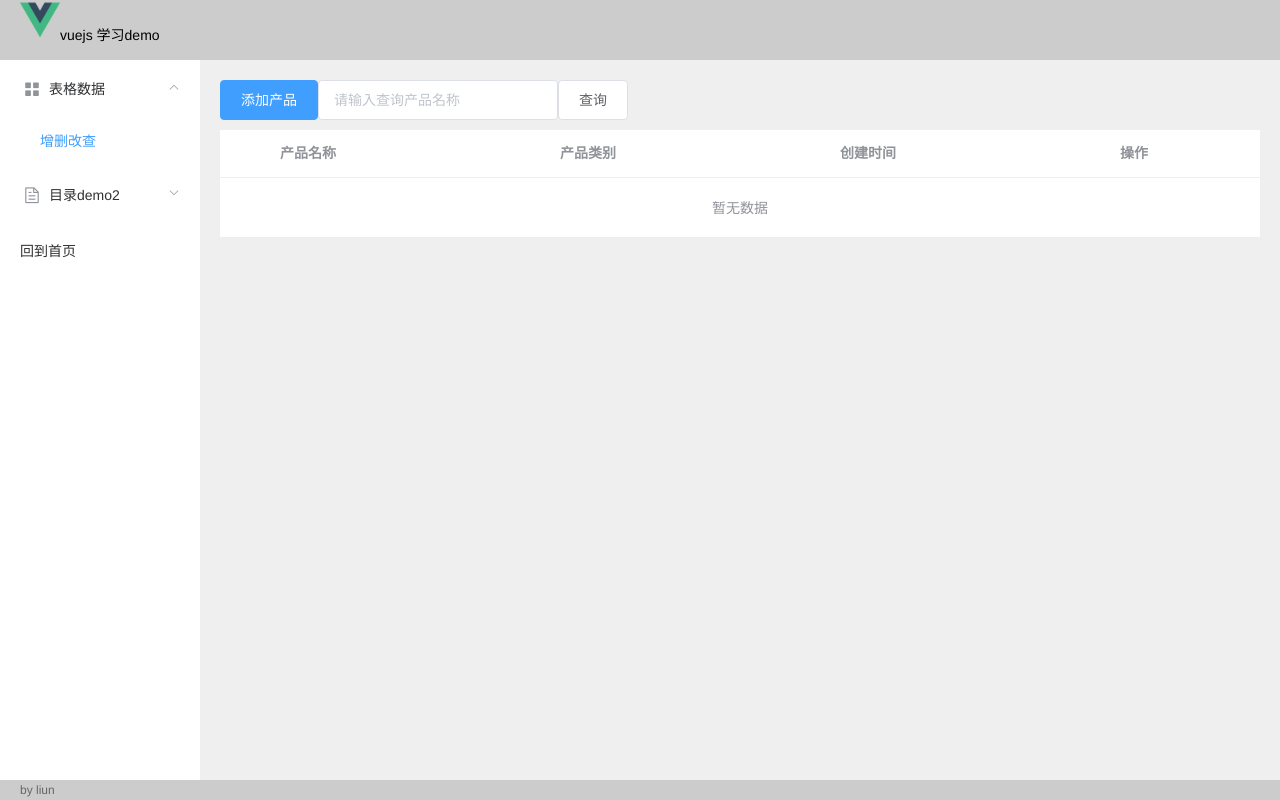
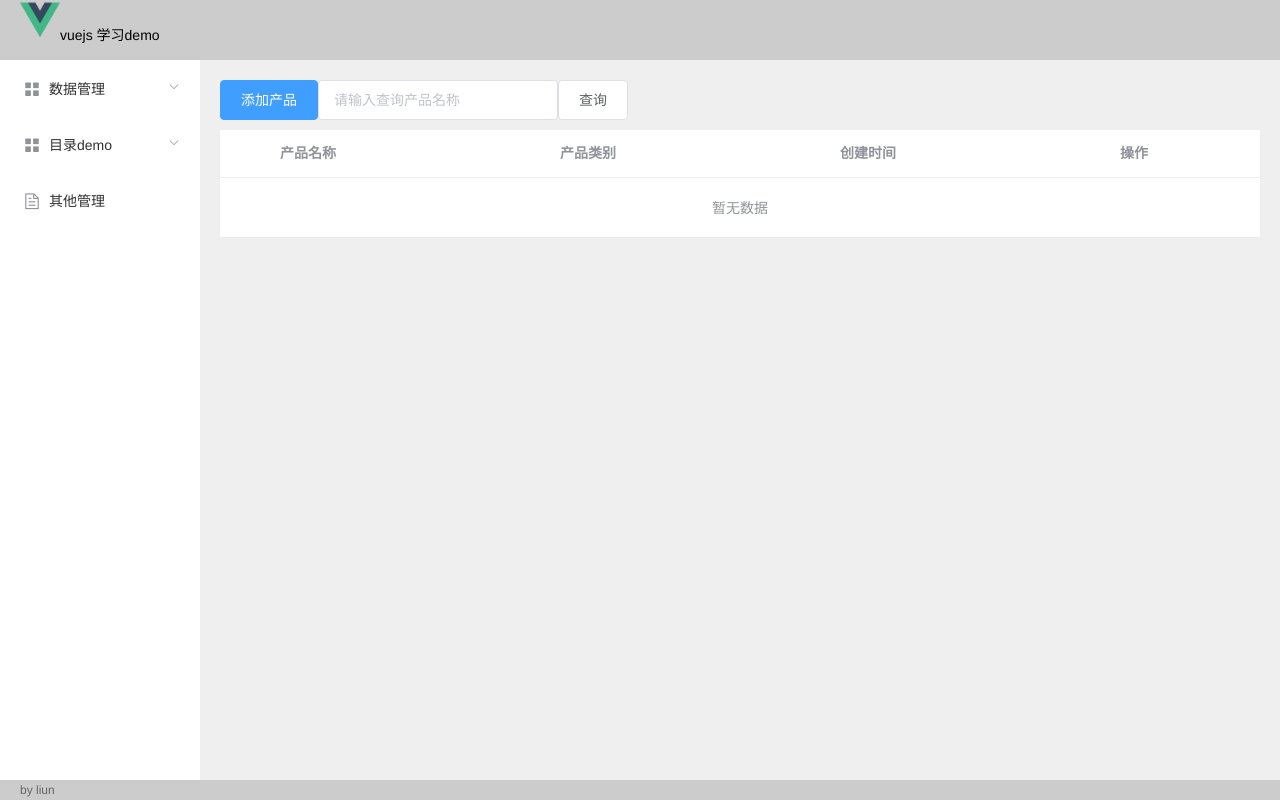
Before and after one commit to NianL/VueDemo, a Vue app: page /#/product in a window 1280 px wide. Built offline with nearby package versions, Linux system fonts and the light colour scheme.

Commit message:
update menu

```diff
--- a/src/components/LeftMenu.vue
+++ b/src/components/LeftMenu.vue
@@ -1,32 +1,24 @@
 <template>
 	<div>
-		<el-menu style="border-right:none;"
-		:default-active="$route.name"
-		:router="true"
-		class="el-menu-vertical-demo">
-			<el-submenu index="1">
-				<template slot="title">
-					<i class="el-icon-menu"></i>
-					<span>表格数据</span>
+		<el-menu style="border-right:none;" :default-active="$route.name" :router="true" class="el-menu-vertical-demo">
+			<template v-for='(item,index) in menuData'>
+				<template v-if='item.children == null || item.children.length == 0'>
+					<el-menu-item :index='item.url' @click='clickMenu(item)' :key="index">
+                        <i :class='item.icon'></i><span slot='title'>{{item.name}}</span>
+                    </el-menu-item>
 				</template>
-				<el-menu-item index="product">增删改查</el-menu-item>
-			</el-submenu>
-
-			<el-submenu index="2">
-				<template slot="title">
-					<i class="el-icon-document"></i>
-					<span>目录demo2</span>
+				<template v-else>
+					<el-submenu :index='item.url' :key="index">
+                        <template slot='title'>
+                            <i :class='item.icon'></i><span>{{item.name}}</span>
+                        </template>
+                        <el-menu-item :index='chil.url' :key='index' v-for='(chil,index) in item.children'>
+							<i :class='chil.icon'></i>
+							<span>{{chil.name}}</span>
+						</el-menu-item>
+                    </el-submenu>
 				</template>
-				<el-menu-item-group>
-					<template slot="title">目录2</template>
-					<el-menu-item index="2-1">2.1</el-menu-item>
-					<el-menu-item index="2-2">2.2</el-menu-item>
-				</el-menu-item-group>
-			</el-submenu>
-
-			<el-menu-item index="home">
-				<span slot="title">回到首页</span>
-			</el-menu-item>
+			</template>
 		</el-menu>
 	</div>
 </template>
@@ -36,7 +28,31 @@
 export default {
   data: function(){
     return {
-
+		menuData:[
+			{
+				name: "数据管理",
+				icon: "el-icon-menu",
+				url: "tableDemo",
+				children: [
+					{ name: "增删改查", icon: null, url: "/product" },
+				]
+			},
+			{
+				name: "目录demo",
+				icon: "el-icon-menu",
+				url: "upload",
+				children: [
+					{ name: "目录1.1", icon: null, url: "/1.1" },
+					{ name: "目录1.2", icon: null, url: "/1.2" }
+				]
+			},
+			{
+				name: "其他管理",
+				icon: "el-icon-document",
+				url: "else",
+				children: null
+			}
+		]
     }
   }
 }
```
